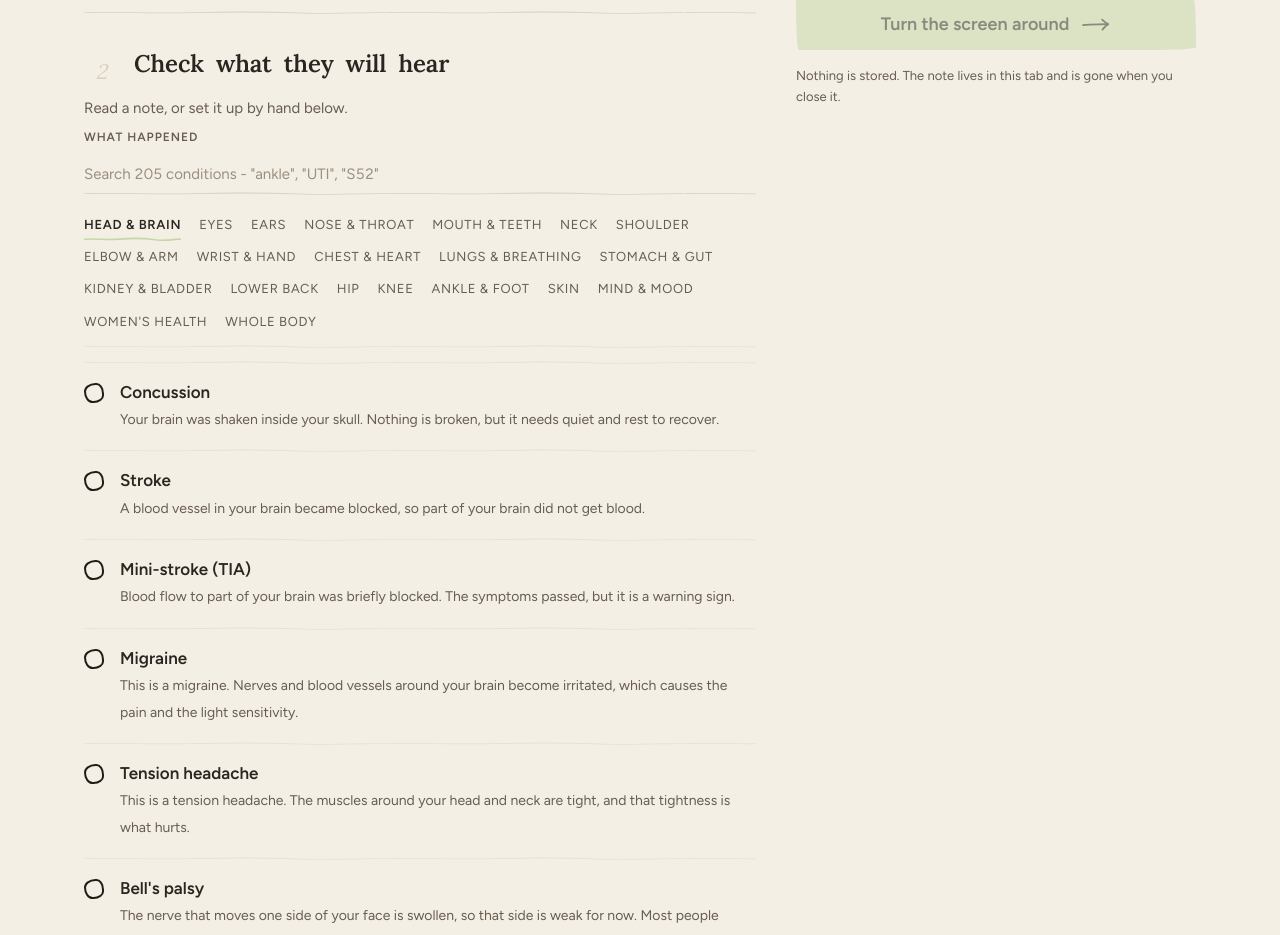
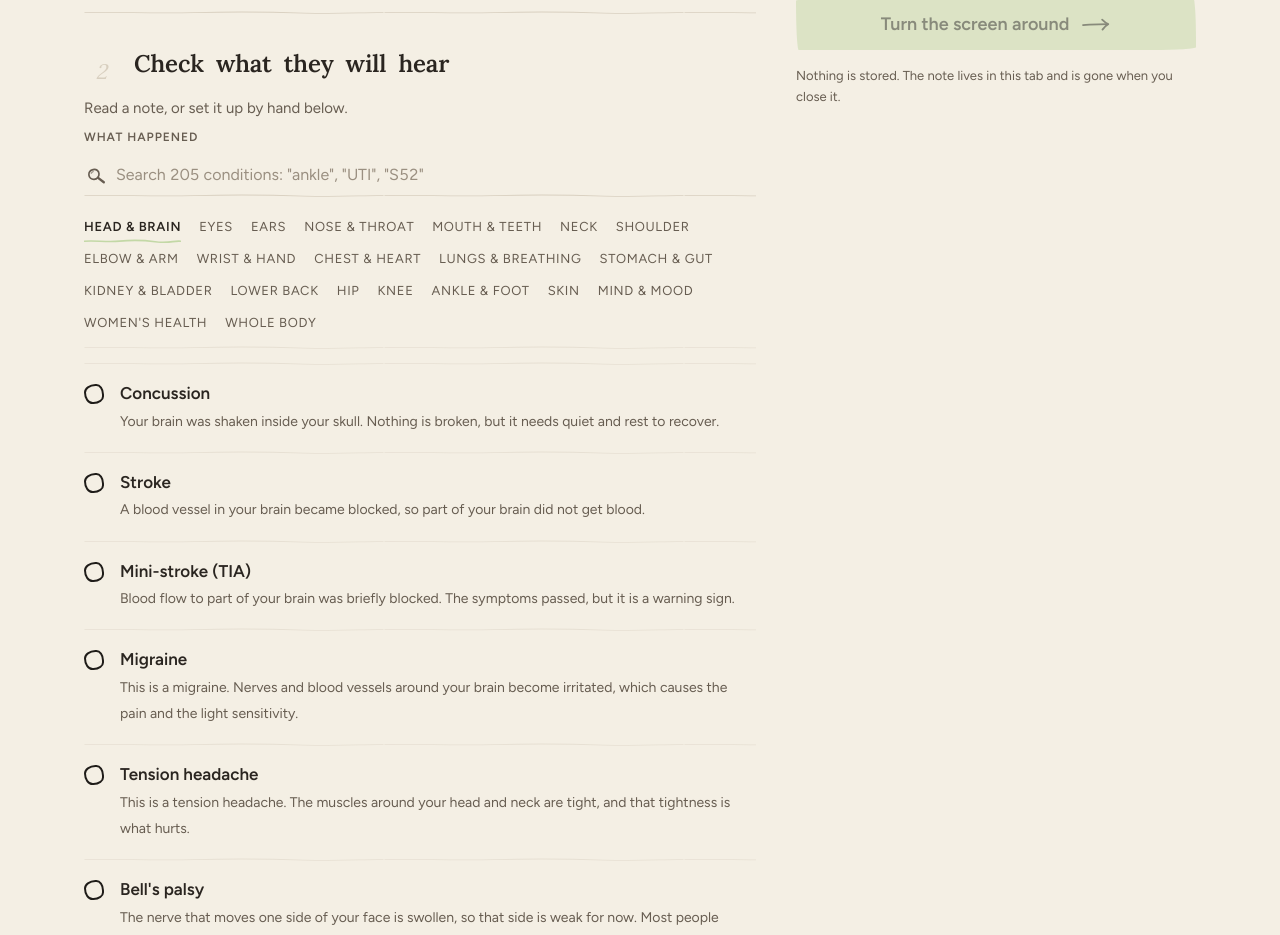
Before and after one commit to ankthba/VTHacks14, a Next.js app: page / in a window 1280 px wide. Shown: the part 882-1817 px from the top of the page. Built offline with nearby package versions, Linux system fonts and the light colour scheme.

Commit message:
Search: a drawn magnifying glass that leans in while you type

```diff
--- a/app/globals.css
+++ b/app/globals.css
@@ -722,3 +722,25 @@ html { scroll-behavior: smooth; }
   .print-sheet footer { margin-top: 18pt; padding-top: 6pt; border-top: 1px solid #888; font-size: 9pt; color: #555; }
   .spot { animation: none !important; }
 }
+
+/* The search: a drawn glass at the left, which leans in while you type. */
+.search { position: relative; display: block; }
+.search .ink-glass {
+  position: absolute;
+  left: 2px;
+  top: 50%;
+  transform: translateY(-50%) rotate(-8deg);
+  color: var(--muted);
+  transform-origin: 60% 60%;
+  transition: transform 260ms cubic-bezier(0.2, 0.8, 0.2, 1.3), color 120ms ease;
+}
+.search .ink-glass .glint { opacity: 0.6; }
+.search input.field { padding-left: 32px !important; font-size: 16px; }
+.search:hover .ink-glass { transform: translateY(-50%) rotate(-14deg) scale(1.08); }
+.search:focus-within .ink-glass { color: var(--accent-text); animation: glass-peer 1.4s ease-in-out infinite; }
+.search:focus-within .ink-glass .glint { animation: twinkle 700ms ease-in-out infinite alternate; }
+@keyframes glass-peer {
+  0%, 100% { transform: translateY(-50%) rotate(-12deg) scale(1.1); }
+  50% { transform: translateY(-46%) rotate(6deg) scale(1.1); }
+}
+@media (prefers-reduced-motion: reduce) { .search:focus-within .ink-glass, .search:focus-within .ink-glass .glint { animation: none; } }
--- a/app/page.tsx
+++ b/app/page.tsx
@@ -1,7 +1,7 @@
 "use client";
 
 import { useEffect, useMemo, useRef, useState, type ReactNode } from "react";
-import { InkArrow, InkCheck, InkRing, InkUnderline } from "@/components/Ink";
+import { InkArrow, InkCheck, InkGlass, InkRing, InkUnderline } from "@/components/Ink";
 import { Menu } from "@/components/Menu";
 import { PrescriberCheck } from "@/components/PrescriberCheck";
 import { ThemeToggle } from "@/components/ThemeToggle";
@@ -477,13 +477,16 @@ export default function Home() {
                   />
                 ) : (
                   <>
-                    <input
-                      value={query}
-                      onChange={(e) => setQuery(e.target.value)}
-                      placeholder={`Search ${CONDITIONS.length} conditions - "ankle", "UTI", "S52"`}
-                      className="field mb-4"
-                      aria-label="Search conditions"
-                    />
+                    <label className="search mb-4">
+                      <InkGlass />
+                      <input
+                        value={query}
+                        onChange={(e) => setQuery(e.target.value)}
+                        placeholder={`Search ${CONDITIONS.length} conditions: "ankle", "UTI", "S52"`}
+                        className="field"
+                        aria-label="Search conditions"
+                      />
+                    </label>
                     {!query.trim() && (
                       <div className="tabs mb-3">
                         {REGIONS.map((r) => (
--- a/components/Ink.tsx
+++ b/components/Ink.tsx
@@ -61,3 +61,14 @@ export function InkSound({ className = "", speaking }: { className?: string; spe
     </svg>
   );
 }
+
+/** A magnifying glass with a glint, drawn a little crooked, that peers in when you type. */
+export function InkGlass({ className = "" }: { className?: string }) {
+  return (
+    <svg viewBox="0 0 24 24" width="20" height="20" className={`ink-glass ${className}`} aria-hidden fill="none" stroke="currentColor" strokeWidth="2" strokeLinecap="round" strokeLinejoin="round">
+      <path d="M10 3.6 C 13.8 3.2, 16.6 6, 16.3 9.6 C 16 13.2, 13 15.6, 9.6 15.3 C 6.2 15, 3.9 12.3, 4.1 9.2 C 4.3 6, 6.7 3.9, 10 3.6 Z" />
+      <path d="M14.6 14.2 L 20.6 20.4" strokeWidth="2.8" />
+      <path d="M7.2 7.6 C 7.8 6.6, 8.7 6, 9.7 5.9" className="glint" strokeWidth="1.6" />
+    </svg>
+  );
+}
```
